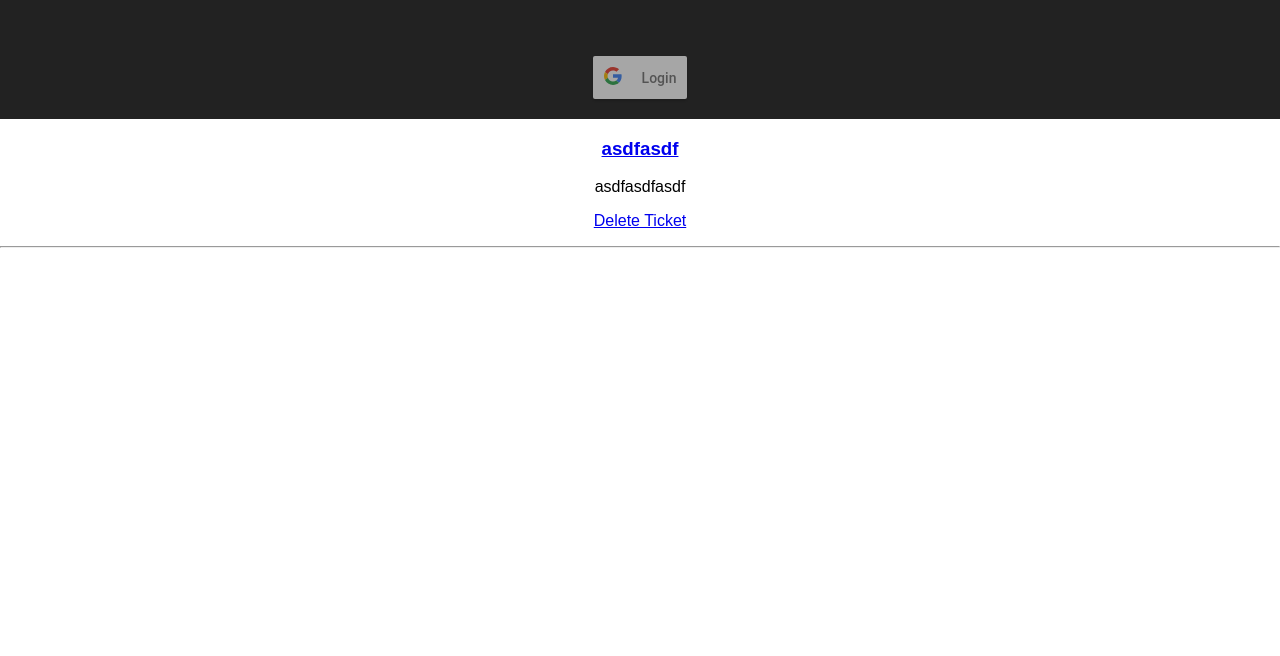
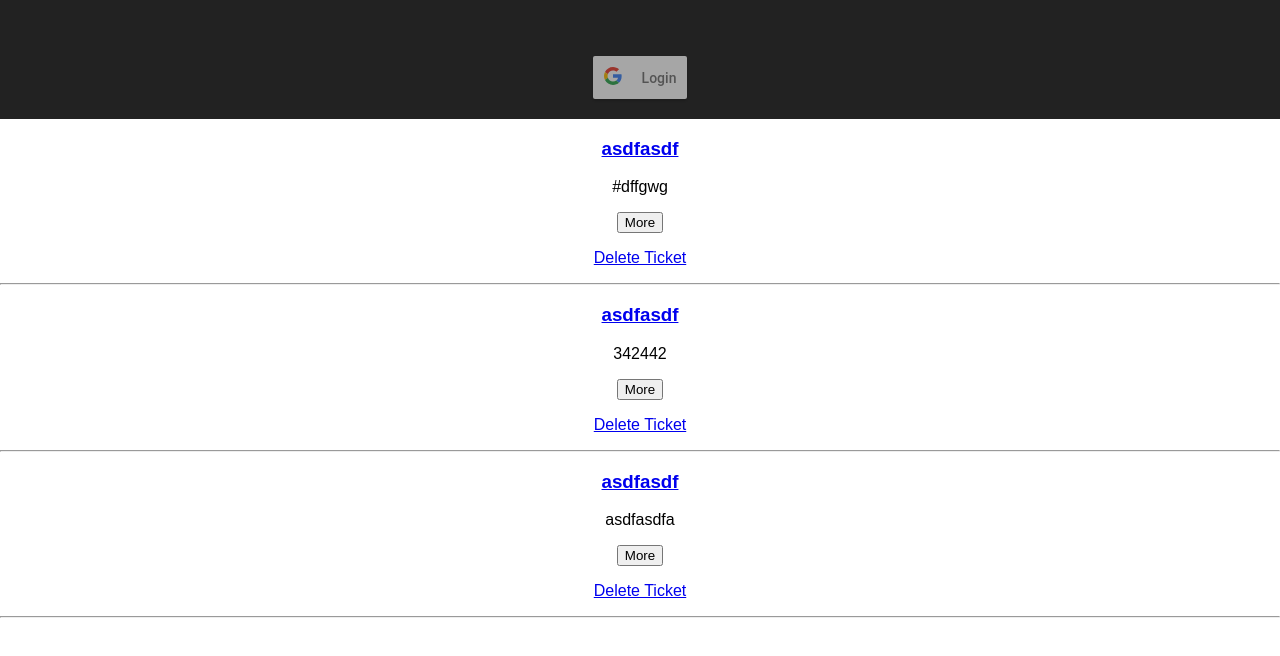
Before and after one commit to bschurian/Ticket-Wallet, a React (Create React App) app in the folder client/: page / in a window 1280 px wide. Shown: the top 656 px of the page. Built offline with nearby package versions, Linux system fonts and the light colour scheme.

Commit message:
BE getUser  improved; FE QR-Code Gen + (Redux beginning)

```diff
--- a/client/package.json
+++ b/client/package.json
@@ -7,11 +7,12 @@
     "react": "^16.4.1",
     "react-collapsible": "^2.2.0",
     "react-dom": "^16.4.1",
+    "react-google-login": "^3.2.1",
     "react-redux": "^5.0.7",
     "react-router": "^4.3.1",
     "react-router-dom": "^4.3.1",
-    "react-google-login": "^3.2.1",
-    "react-scripts": "1.1.4"
+    "react-scripts": "1.1.4",
+    "redux": "^4.0.0"
   },
   "scripts": {
     "start": "react-scripts start",
--- a/client/src/App.js
+++ b/client/src/App.js
@@ -1,8 +1,10 @@
 import React, { Component } from 'react';
 import './App.css';
 import TicketList from './components/TicketList';
+import TicketListItem from './components/TicketListItem/TicketListItem';
 import PropTypes from 'prop-types';
-// import { Provider } from 'react-redux';
+import { createStore } from 'redux';
+import { Provider } from 'react-redux';
 import GoogleLogin from 'react-google-login';
 import User from './components/user.js';
 import { Router } from 'react-router';
@@ -10,41 +12,59 @@ import { Route, IndexRoute } from 'react-router-dom';
 import createBrowserHistory from 'history/createBrowserHistory';
 
 
+const tickets = function (state = { tickets: [] }, action) {
+    switch (action.type) {
+        case 'ADD_TICKET':
+            return state.tickets.concat([action.text])
+        default:
+            return state
+    }
+}
+
+const store = createStore(tickets, ['Use Redux'])
+
 class App extends Component {
     /**
      * constructor call, defines state
      */
-    constructor(probs){
+    constructor(probs) {
         super(probs);
         const tickets = [{
-            name: "fasdf",
             title: "asdfasdf",
-            content: "asdfasdfasdf",
-            slug: "123456575",
+            content: "#dffgwg",
             cuid: "123412341234",
+        }, {
+            title: "asdfasdf",
+            content: "342442",
+            cuid: "1234143334342341234",
+        }, {
+            title: "asdfasdf",
+            content: "asdfasdfa",
+            cuid: "1234123412341234123",
         }];
-        this.state={
+        this.state = {
             isAuthenticated: false,
-            name:'',
-            email:''
-            , tickets
+            name: '',
+            email: '',
+            tickets,
+            store
         };
     }
     /**
      *  signup function, reads the data from the googleresponse and fills the sessionStorage and current State with the userData
      */
     signup = (response) => {
-        let postData = {googleid: response.w3.Eea ,name: response.w3.ig, email: response.w3.U3, token: response.Zi.access_token};
+        let postData = { googleid: response.w3.Eea, name: response.w3.ig, email: response.w3.U3, token: response.Zi.access_token };
 
-        sessionStorage.setItem('userData',JSON.stringify(postData));
+        sessionStorage.setItem('userData', JSON.stringify(postData));
         console.log(sessionStorage.getItem('userData'));
-        this.setState({isAuthenticated:true,name: postData.name,email: postData.email});
+        this.setState({ isAuthenticated: true, name: postData.name, email: postData.email });
     };
     /**
      *  called on signout, clears the session and resets the state
      */
     signout = () => {
-        this.setState({isAuthenticated:false, name:'',email:''});
+        this.setState({ isAuthenticated: false, name: '', email: '' });
         sessionStorage.clear();
         console.log(sessionStorage.getItem('userData'));
     };
@@ -58,15 +78,15 @@ class App extends Component {
         let auth = this.state.isAuthenticated ?
             (
                 <div>
-                <br/>
-                <User/>
+                    <br />
+                    <User />
                     <button onClick={this.signout} className="logoutButton" >
                         Logout
                 </button>
                 </div>
-        ):(
+            ) : (
                 <div>
-                <br/>
+                    <br />
                     <GoogleLogin
                         clientId="608216264695-93sejhvjsk8dloetsbdiod8gqjmpgutd.apps.googleusercontent.com"
                         buttonText="Login"
@@ -76,7 +96,7 @@ class App extends Component {
                 </div>
             );
         return (
-            // <Provider store={this.state.store}>
+            <Provider store={this.state.store}>
                 <Router history={createBrowserHistory()} >
                     <div className="App">
                         <header className="App-header">
@@ -86,25 +106,22 @@ class App extends Component {
                         </header>
                         <main>
                             <Route exact={true} path="/" render={() =>
-                            <TicketList tickets={this.state.tickets
-                            } handleDeleteTicket={(ticketId) => console.log("delete " + ticketId)} />
+                                <TicketList tickets={this.state.tickets} handleDeleteTicket={(ticketId) => console.log("delete " + ticketId)} />
                             }>
                             </Route>
                             <Route exact={true} path="/:ticketId" render={() =>
-                            <TicketList tickets={[{
-                                name: "fasdf",
+                                <TicketListItem ticket={{
                                     title: "asdfasdf",
                                     content: "asdfasdfasdf",
-                                slug: "123456575",
                                     cuid: "123412341234",
-                            }]
+                                }
                                 } handleDeleteTicket={(ticketId) => console.log("delete " + ticketId)} />
                             }>
                             </Route>
                         </main>
                     </div >
                 </Router >
-            // </Provider>
+            </Provider>
         );
     }
 };
--- a/client/src/components/TicketList.js
+++ b/client/src/components/TicketList.js
@@ -6,6 +6,8 @@ import TicketListItem from './TicketListItem/TicketListItem';
 
 function TicketList(props) {
   return (
+    <div>
+
     <div className="listView">
       {
         props.tickets.map(ticket => (
@@ -17,15 +19,16 @@ function TicketList(props) {
         ))
       }
     </div>
+    </div>
   );
 }
 
 TicketList.propTypes = {
   tickets: PropTypes.arrayOf(PropTypes.shape({
-    name: PropTypes.string.isRequired,
+    // name: PropTypes.string.isRequired,
     title: PropTypes.string.isRequired,
     content: PropTypes.string.isRequired,
-    slug: PropTypes.string.isRequired,
+    // slug: PropTypes.string.isRequired,
     cuid: PropTypes.string.isRequired,
   })).isRequired,
   handleDeleteTicket: PropTypes.func.isRequired,
--- a/client/src/components/TicketListItem/TicketListItem.js
+++ b/client/src/components/TicketListItem/TicketListItem.js
@@ -1,6 +1,8 @@
 import React from 'react';
 import PropTypes from 'prop-types';
 import { Link } from 'react-router-dom';
+import Collapsible from 'react-collapsible';
+import QRCode from 'qrcode.react';
 
 // Import Style
 import styles from './TicketListItem.css';
@@ -15,7 +17,13 @@ function TicketListItem(props) {
       </h3>
       {/* <p className={styles['author-name']}><FormattedMessage id="by" /> {props.ticket.name}</p> */}
       <p className={styles['ticket-desc']}>{props.ticket.content}</p>
+      <Collapsible trigger={<button>More</button>} lazyRender={true} triggerWhenOpen="">
+            <QRCode value={props.ticket.content} />
+            created 1.1.2018
+      </Collapsible>
+
       <p className={styles['ticket-action']}><a href="#" onClick={props.onDelete}>Delete Ticket</a></p>
+
       <hr className={styles.divider} />
     </div>
   );
@@ -26,7 +34,7 @@ TicketListItem.propTypes = {
     // name: PropTypes.string.isRequired,
     title: PropTypes.string.isRequired,
     content: PropTypes.string.isRequired,
-    slug: PropTypes.string.isRequired,
+    // slug: PropTypes.string.isRequired,
     cuid: PropTypes.string.isRequired,
   }).isRequired,
   onDelete: PropTypes.func.isRequired,
```
Also changed, not shown: 2 other files (tests, documents, lock files or other folders). Lines whose indentation alone changed are shown as unchanged.
